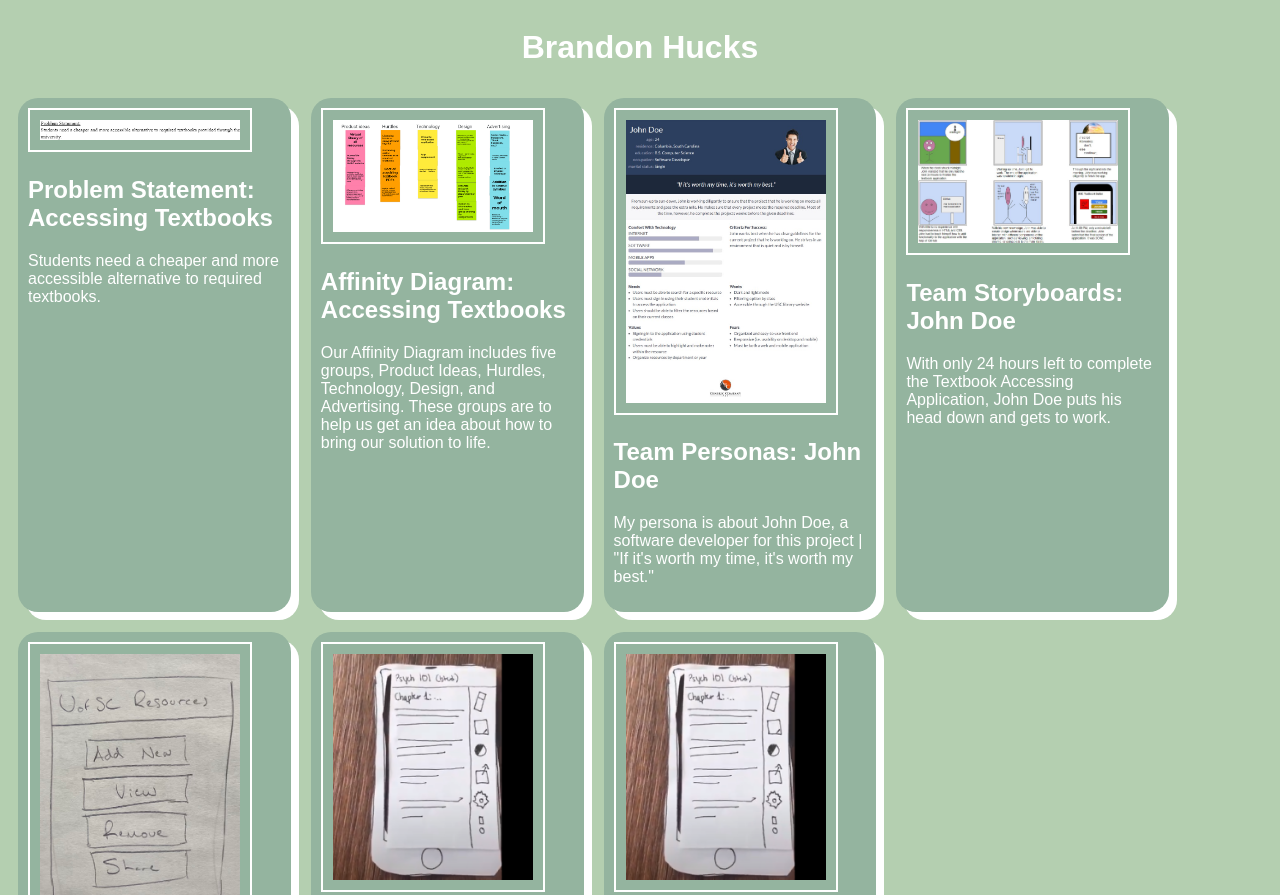
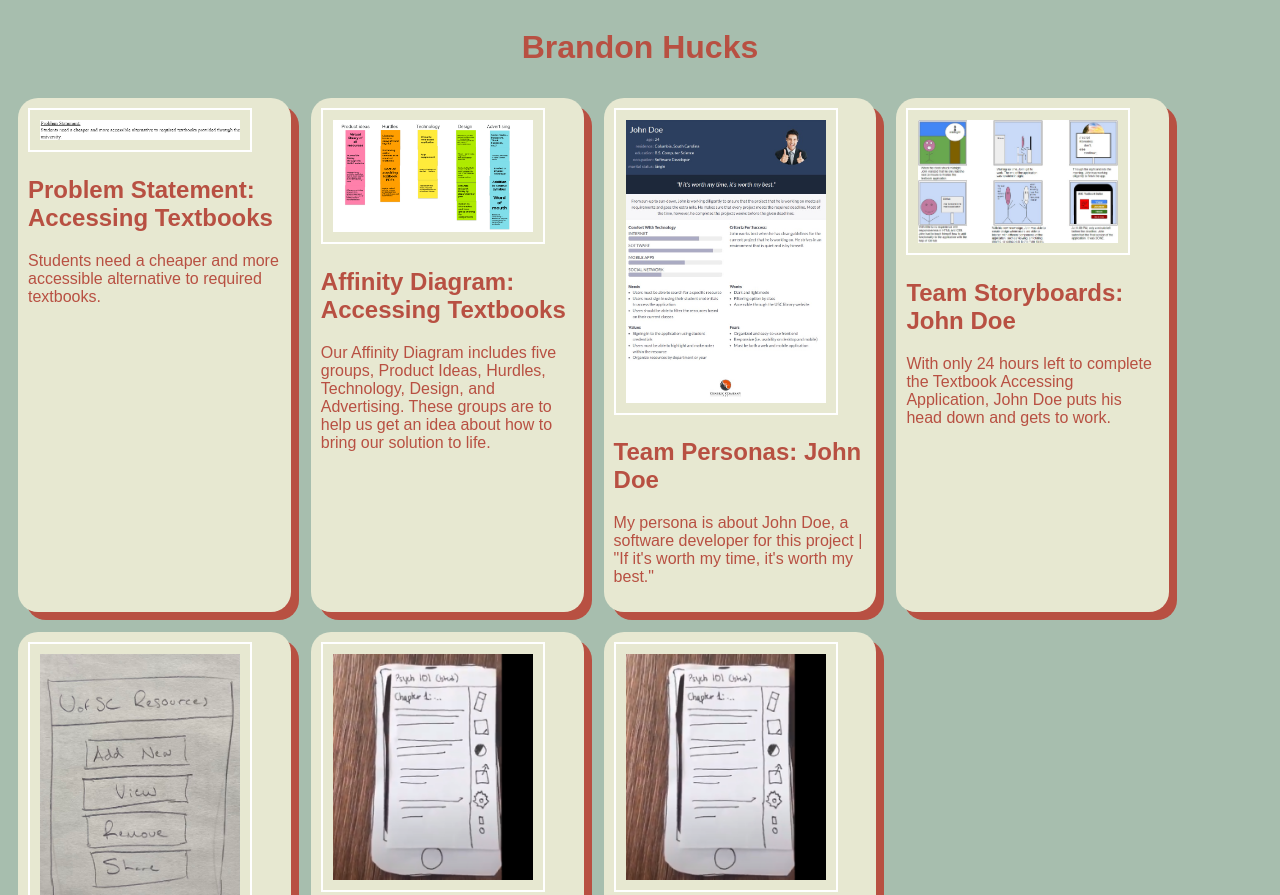
Before and after one commit to branhucks/branhucks.github.io, a plain HTML site: page index.html in a window 1280 px wide. Shown: the top 895 px of the page. Drawn offline with Linux system fonts and the light colour scheme.

Commit message:
Update styles.css

```diff
--- a/styles.css
+++ b/styles.css
@@ -1,32 +1,39 @@
 body {
-    background: #B4CFB0;
+    background: #A7BEAE;
     font-family: Arial, Helvetica, sans-serif;
     display: flex;
     flex-wrap: wrap;
 }
 
 h1 {
-    color: white;
+    color: #B85042;
     text-align: center;
     width: 100%;
+    display: block;
+}
+
+a:hover {
+    color: #A7BEAE;
+    width: 100%;
+    display: block;
 }
 
 a {
     text-decoration: none;
-    color: white;
+    color: #B85042;
 }
 
 p {
-    color: white;
+    color: #B85042;
 }
 
 .assign {
-    background-color: #94B49F;
+    background-color: #E7E8D1;
     margin: 10px;
     padding: 10px;
     border-radius: 20px;
     width: 20%;
-    box-shadow: 8px 8px white;
+    box-shadow: 8px 8px #B85042;
     display: block;
 }
 
```
